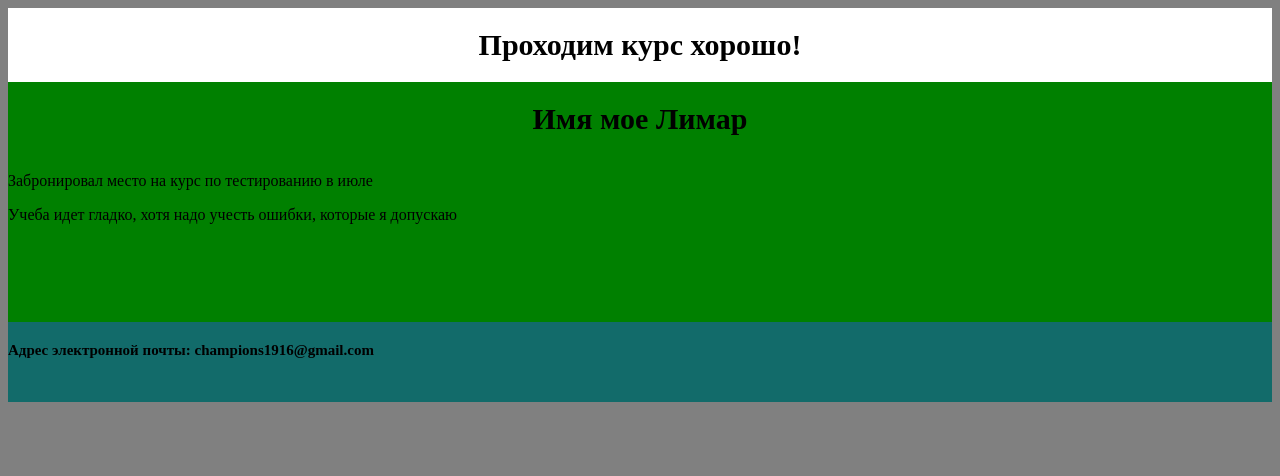
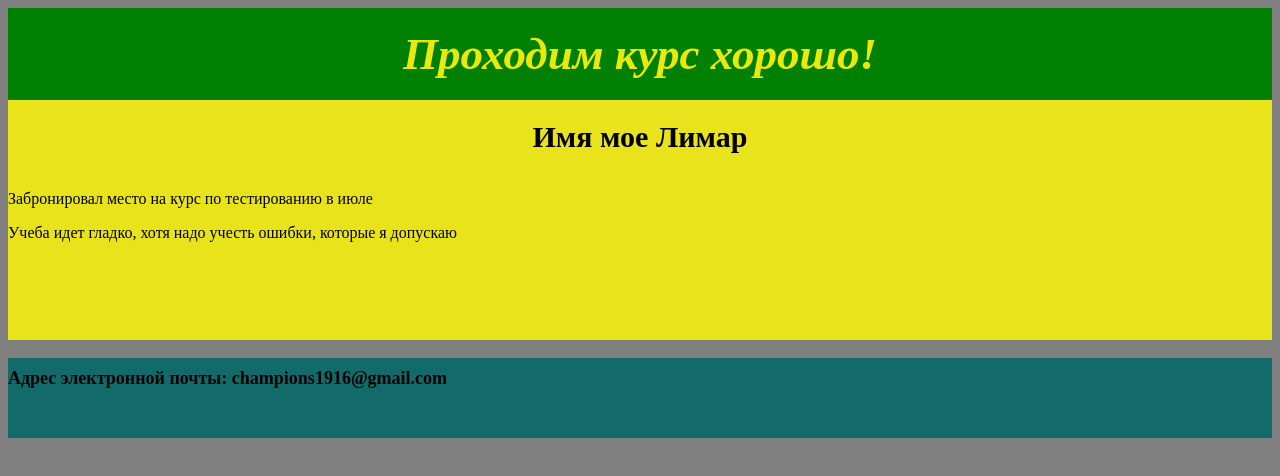
Before and after one commit to Champik19/Testing, a plain HTML site: page index.html in a window 1280 px wide. Drawn offline with Linux system fonts and the light colour scheme.

Commit message:
Add files via upload

```diff
--- a/css/styles.css
+++ b/css/styles.css
@@ -2,37 +2,46 @@ body{
     background-color: gray;
 }
 #header{
-    background-color: white;
+    background-color: green;
 }
 .h1{
-    font-size: 30px;
-    color: black;
+    font-size: 45px;
+	color: #e9e90b;
     text-align: center;
     margin: 0;
     padding-top: 20px;
     padding-bottom: 20px;
-}
+	font-style: italic
+	}
 #main{
-	background-color: green;
+	background-color: #f7f20cde;
 	height: 30vh
 }
 .h2{
 	font-size: 30px;
-    color: black;
+    color: #020204;
     text-align: center;
-    margin: 0;
+	margin: 0;
     padding-top: 20px;
     padding-bottom: 20px;
-
+	font-weight: bold
+}
+.h3{
+	font-size: 18px;
+    color: #020204;
+    text-align: left;
+    margin: 15;
+    padding-top: 10px;
+    padding-bottom: 10px
 }
 #footer{
 	background-color: #126b6a;
 	height: 10vh;
 }
-.h3{
+.h4{
 	font-size: 15px;
-    color: black;
-    text-align: left-side;
+    color: #e8eb19;
+    text-align: right;
     margin: 0;
     padding-top: 20px;
     padding-bottom: 20px
```
